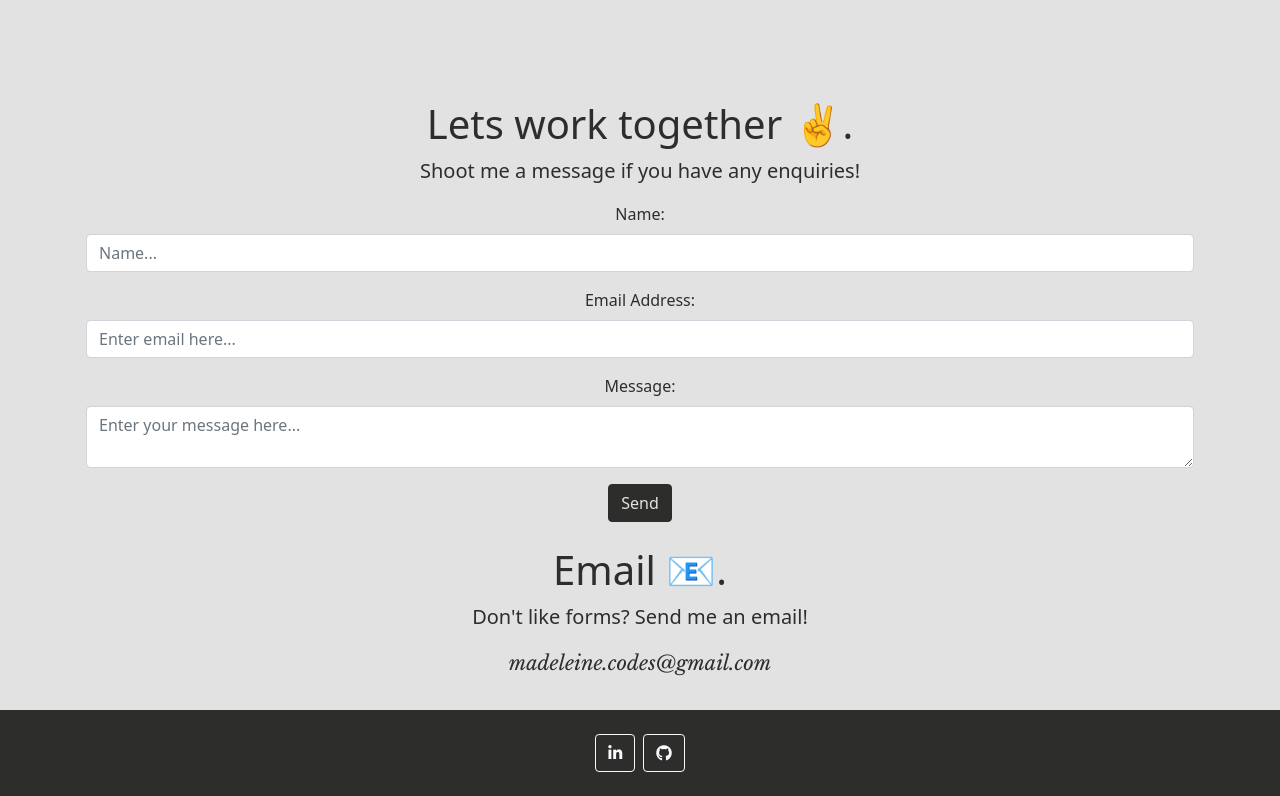
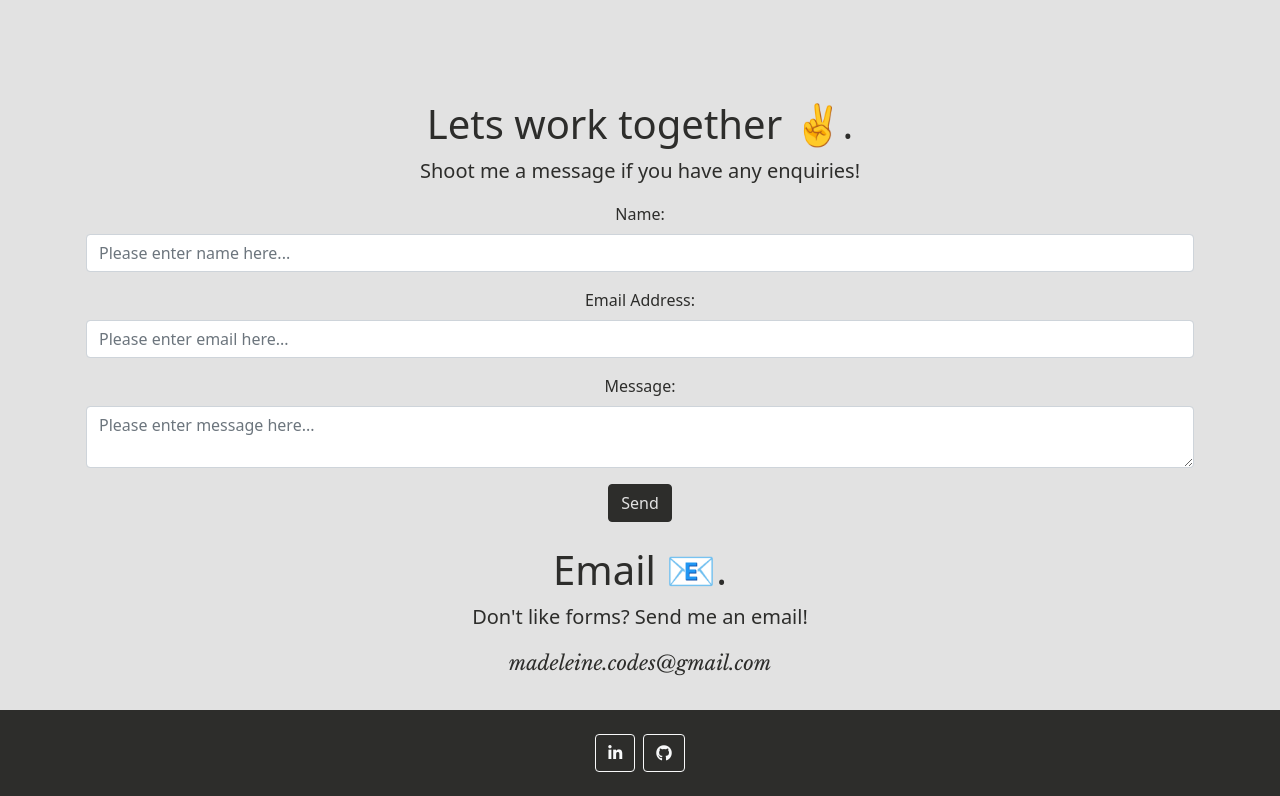
Before and after one commit to madeleinesc/react-portfolio, a React (Create React App) app: page / in a window 1280 px wide. Shown: the part 4091-4887 px from the top of the page. Built offline with nearby package versions, Linux system fonts and the light colour scheme.

Commit message:
updated validation in contact form

```diff
--- a/src/components/Contact.js
+++ b/src/components/Contact.js
@@ -12,22 +12,21 @@ const Contact = () => {
             <p className="lead">Shoot me a message if you have any enquiries!</p>
 
 
-            <form >
+            <form>
 
                 <div class="mb-3">
                     <label class="form-label" for="name">Name:</label>
-                    <input class="form-control" id="name" type="text" placeholder="Name..." data-sb-validations="required" />
-                    <div class="invalid-feedback" data-sb-feedback="name:required">Name is required!</div>
+                    <input class="form-control" id="name" type="text" placeholder="Please enter name here..." pattern="/^[a-zA-Z]+$" required/>
                 </div>
 
                 <div class="mb-3">
                     <label class="form-label" for="emailAddress">Email Address:</label>
-                    <input class="form-control" id="emailAddress" type="email" placeholder="Enter email here..." data-sb-validations="email required" />
+                    <input class="form-control" id="emailAddress" type="email" placeholder="Please enter email here..." pattern="/^([a-z0-9_\.-]+)@([\da-z\.-]+)\.([a-z\.]{2,6})$/" required/>
                 </div>
 
                 <div class="mb-3">
                     <label for="exampleFormControlTextarea1" class="form-label">Message:</label>
-                    <textarea class="form-control" id="exampleFormControlTextarea1" rows="2" placeholder="Enter your message here..."data-sb-validations="message required"></textarea>
+                    <textarea class="form-control" id="exampleFormControlTextarea1" rows="2" placeholder="Please enter message here..." required></textarea>
                 </div>
                 <button type="submit" class="btn btn-primary contact-btn">Send</button>
                 <br />
```
